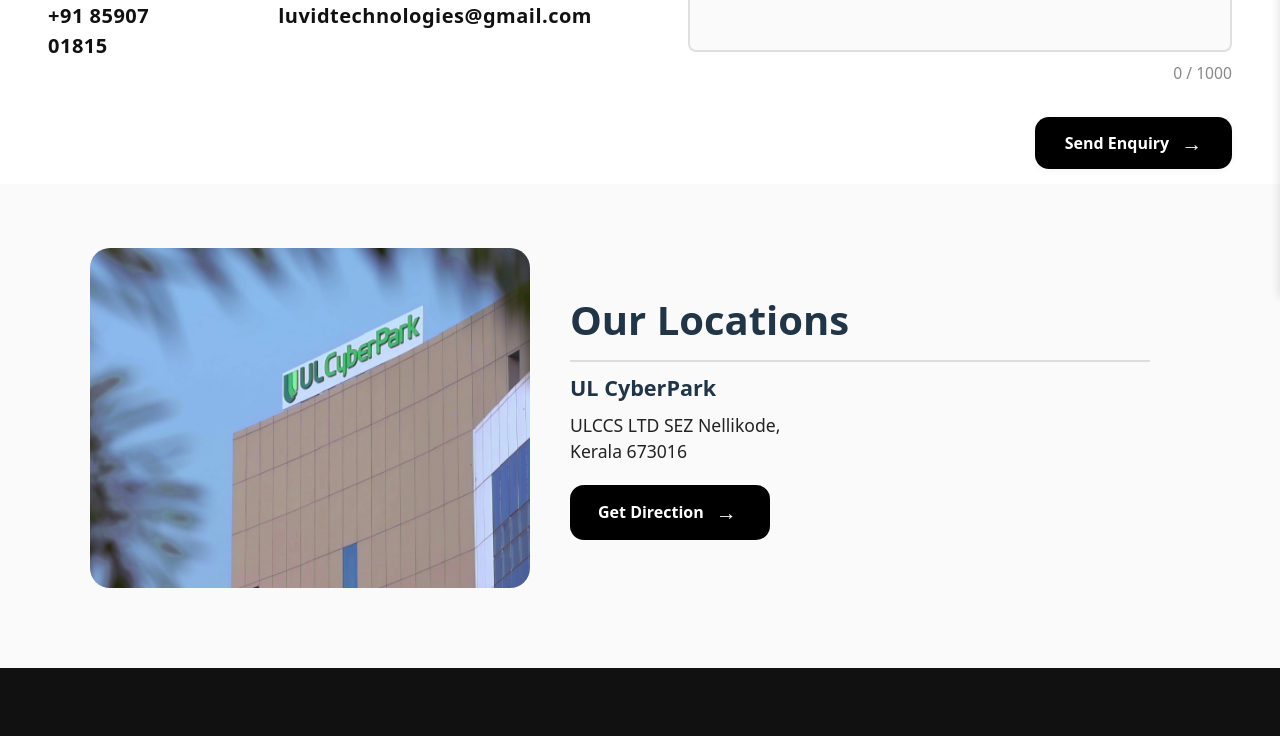
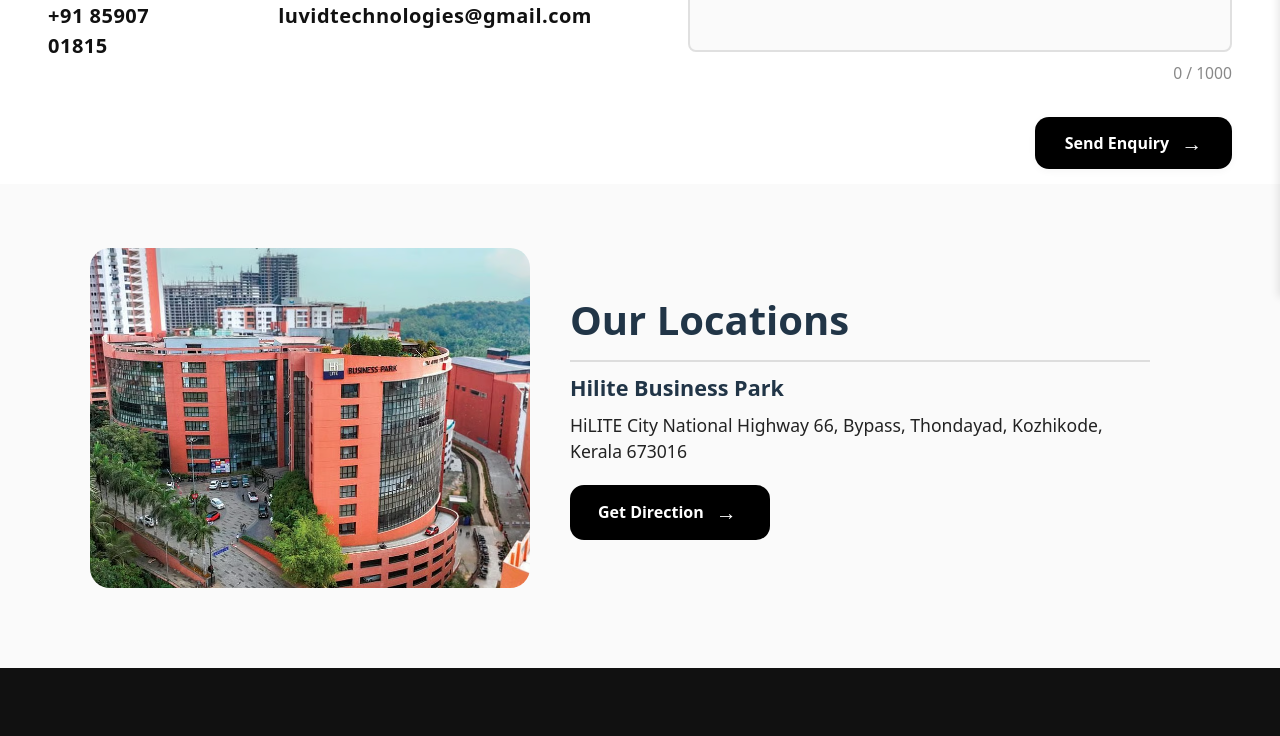
Before and after one commit to MinshaMoidheen/luvidtechnologies, a React (Vite) app: page /contact in a window 1280 px wide. Shown: the part 503-1239 px from the top of the page. Built offline with nearby package versions, Linux system fonts and the light colour scheme.

Commit message:
location change

```diff
--- a/src/AboutSection.jsx
+++ b/src/AboutSection.jsx
@@ -1,6 +1,7 @@
 import React from 'react';
 import './AboutSection.css';
 import luvidlogo from './assets/LUVID-LOGO.png'
+import { Link } from 'react-router-dom';
 
 
 const AboutSection = () => {
@@ -15,9 +16,12 @@
           <p className="about-hero-desc">
             At Luvid Technologies, we are passionate about building innovative digital solutions that drive business growth and enhance user experiences. With a strong foundation in cutting-edge technologies and a commitment to quality, we specialize in crafting web and mobile applications tailored to meet our clients' unique needs.
           </p>
+          <Link to='aboutus'>
           <button className="about-hero-btn">
             Know More About Us <span className="about-hero-arrow">→</span>
           </button>
+          </Link>
+
         </div>
         <div className="about-hero-logo-bg">
           <img src={luvidlogo} alt="" />
--- a/src/AboutUsPage.jsx
+++ b/src/AboutUsPage.jsx
@@ -3,7 +3,7 @@
 import { Link } from 'react-router-dom';
 import FooterSection from './FooterSection';
 import luvidlogo from './assets/LUVID-LOGO.png'
-import ul from './assets/ulcyberpark.jpg'
+import ul from './assets/hilite.avif'
 
 
 const AboutUsPage = () => {
--- a/src/ContactPage.jsx
+++ b/src/ContactPage.jsx
@@ -3,7 +3,7 @@
 import FooterSection from './FooterSection';
 import { Link } from 'react-router-dom';
 import luvidlogo from './assets/LUVID-LOGO.png'
-import ul from './assets/ulcyberpark.jpg'
+import ul from './assets/hilite.avif'
 
 
 
@@ -156,8 +156,10 @@
           <div className="location-info">
             <h2 className="location-title">Our Locations</h2>
             <hr className="location-divider" />
-            <div className="location-name">UL CyberPark</div>
-            <div className="location-address">ULCCS LTD SEZ Nellikode,<br/>Kerala 673016</div>
+            <div className="location-name">Hilite Business Park</div>
+            <div className="location-address">HiLITE City National Highway 66,
+Bypass, Thondayad,
+Kozhikode, <br/>Kerala 673016</div>
             <a className="location-btn" href="https://maps.app.goo.gl/r6rtHaaDNwF48KCR6" target="_blank" rel="noopener noreferrer">
               Get Direction <span className="arrow">→</span>
             </a>
```
Also changed, not shown: src/assets/hilite.avif (added).
